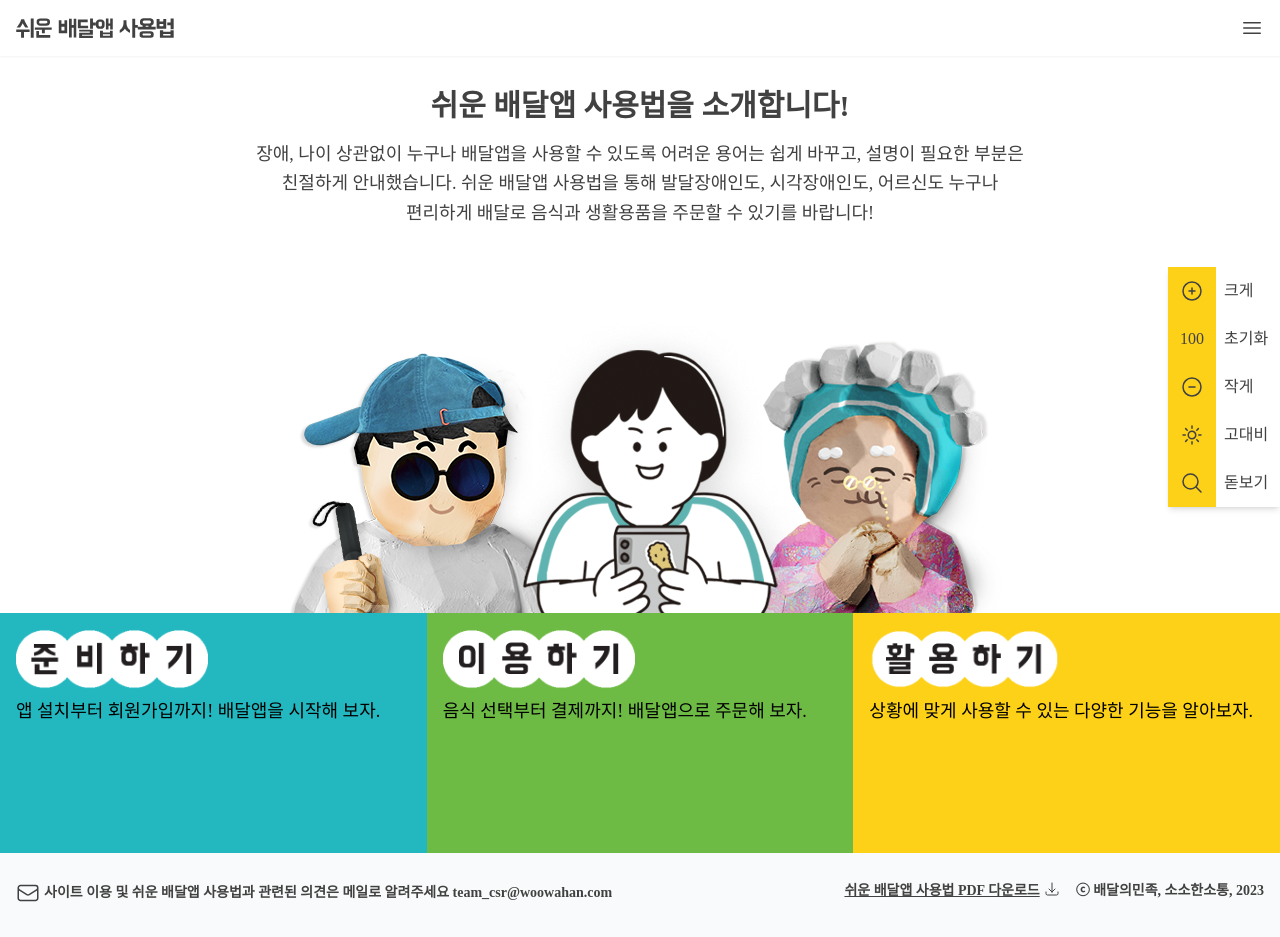
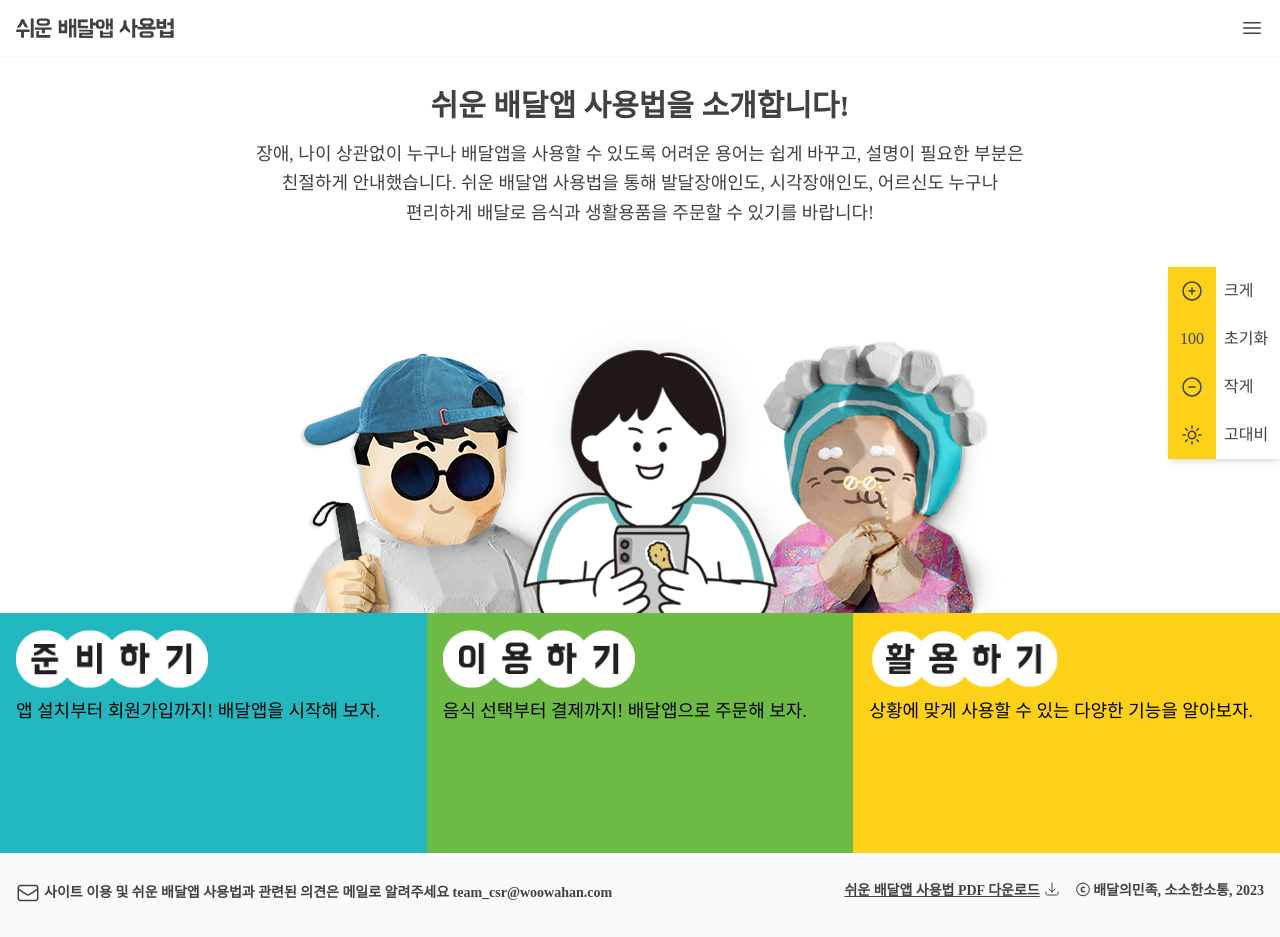
Before and after one commit to sungman5/rf-easybm, a Next.js app: page / in a window 1280 px wide. Built offline with nearby package versions, Linux system fonts and the light colour scheme; a web font is replaced by a local one.

Commit message:
쿠폰 대체텍스트 업데이트

```diff
--- a/package.json
+++ b/package.json
@@ -9,6 +9,7 @@
     "lint": "next lint"
   },
   "dependencies": {
+    "@ricarso/react-image-magnifiers": "^1.9.0",
     "autoprefixer": "10.4.14",
     "eslint": "8.40.0",
     "eslint-config-next": "13.4.1",
--- a/src/components/acce_options.js
+++ b/src/components/acce_options.js
@@ -1,99 +1,132 @@
 'use client';
 
+import { MagnifierContainer, MagnifierPreview, MagnifierZoom } from "@ricarso/react-image-magnifiers";
 import html2canvas from "html2canvas";
-import { useCallback, useState } from "react";
+import { useCallback, useEffect, useState } from "react";
 // import setMagnifier from "../../public/lib/scripts/magnifier";
+
 
 export default function AccessibilityButtons({zoom, isNavOpen, isContrast, setIsContrast, setZoom}) {
 
 //돋보기
-    async function setMagnifier() {
-        console.log("캡쳐!");
+    // async function setMagnifier() {
+    //     console.log("캡쳐!");
 
-        const targetDom = document.querySelector("header");
+    //     const targetDom = document.querySelector("header");
 
-        // 스샷 후 메인에 띄우기
-        const addScreenShot = async () => {
-            const newFrame = document.createElement("div");
-            const closeBtn = document.createElement("button");
-            const magnifier = document.createElement("div");
+    //     // 스샷 후 메인에 띄우기
+    //     const addScreenShot = async () => {
+    //         const newFrame = document.createElement("div");
+    //         const closeBtn = document.createElement("button");
+    //         const magnifier = document.createElement("div");
 
-            const closeAction = () => {
-                newFrame.remove();
-            };
+    //         const closeAction = () => {
+    //             newFrame.remove();
+    //         };
 
-            const screenShot = await html2canvas(document.body);
-            newFrame.id = "viewFrame";
-            newFrame.classList.add(
-                "fixed",
-                "inset-0",
-                "overflow-y-auto",
-                "bg-green-100",
-                "object-cover"
-            );
-            closeBtn.classList.add(
-                "absolute",
-                "top-4",
-                "right-4",
-                "bg-BMgray200",
-                "rounded-full",
-                "w-16",
-                "h-16",
-                "shadow-lg",
-                "font-bold",
-                "text-lg"
-            );
-            closeBtn.innerText = "닫기";
-            closeBtn.addEventListener("click", closeAction);
+    //         const screenShot = await html2canvas(document.body);
+    //         newFrame.id = "viewFrame";
+    //         newFrame.classList.add(
+    //             "fixed",
+    //             "inset-0",
+    //             "overflow-y-auto",
+    //             "bg-green-100",
+    //             "object-cover"
+    //         );
+    //         closeBtn.classList.add(
+    //             "absolute",
+    //             "top-4",
+    //             "right-4",
+    //             "bg-BMgray200",
+    //             "rounded-full",
+    //             "w-16",
+    //             "h-16",
+    //             "shadow-lg",
+    //             "font-bold",
+    //             "text-lg"
+    //         );
+    //         closeBtn.innerText = "닫기";
+    //         closeBtn.addEventListener("click", closeAction);
 
-            magnifier.className = "magnifier";
-            magnifier.classList.add(
-                "absolute",
-                "pointer-events-none",
-                "w-64",
-                "h-64",
-                "border",
-                "border-black",
-                "rounded-full",
-                "bg-no-repeat",
-                "hidden"
-            );
+    //         magnifier.className = "magnifier";
+    //         magnifier.classList.add(
+    //             "absolute",
+    //             "pointer-events-none",
+    //             "w-64",
+    //             "h-64",
+    //             "border",
+    //             "border-black",
+    //             "rounded-full",
+    //             "bg-no-repeat",
+    //             "hidden"
+    //         );
 
-            targetDom.appendChild(newFrame);
-            newFrame.appendChild(screenShot);
-            newFrame.appendChild(closeBtn);
-            newFrame.appendChild(magnifier);
+    //         targetDom.appendChild(newFrame);
+    //         newFrame.appendChild(screenShot);
+    //         newFrame.appendChild(closeBtn);
+    //         newFrame.appendChild(magnifier);
 
-            newFrame.addEventListener("mousemove", (event) => {
-                const bounds = newFrame.getBoundingClientRect();
-                const x = event.clientX - bounds.left;
-                const y = event.clientY - bounds.top;
-                const scaleX = 2;
-                const scaleY = 2;
+    //         newFrame.addEventListener("mousemove", (event) => {
+    //             const bounds = newFrame.getBoundingClientRect();
+    //             const x = event.clientX - bounds.left;
+    //             const y = event.clientY - bounds.top;
+    //             const scaleX = 2;
+    //             const scaleY = 2;
 
-                magnifier.classList.remove("hidden");
-                magnifier.style.left = `${x - magnifier.offsetWidth / 2}px`;
-                magnifier.style.top = `${y - magnifier.offsetHeight / 2}px`;
-                magnifier.style.backgroundImage = `url(${screenShot.toDataURL()})`;
-                magnifier.style.backgroundSize = `${newFrame.offsetWidth * scaleX}px ${newFrame.offsetHeight * scaleY}px`;
-                const bgPosX = (x * scaleX) - (magnifier.offsetWidth / 2);
-                const bgPosY = (y * scaleY) - (magnifier.offsetHeight / 2);
-                magnifier.style.backgroundPosition = `-${bgPosX}px -${bgPosY}px`;
-            });
+    //             magnifier.classList.remove("hidden");
+    //             magnifier.style.left = `${x - magnifier.offsetWidth / 2}px`;
+    //             magnifier.style.top = `${y - magnifier.offsetHeight / 2}px`;
+    //             magnifier.style.backgroundImage = `url(${screenShot.toDataURL()})`;
+    //             magnifier.style.backgroundSize = `${newFrame.offsetWidth * scaleX}px ${newFrame.offsetHeight * scaleY}px`;
+    //             const bgPosX = (x * scaleX) - (magnifier.offsetWidth / 2);
+    //             const bgPosY = (y * scaleY) - (magnifier.offsetHeight / 2);
+    //             magnifier.style.backgroundPosition = `-${bgPosX}px -${bgPosY}px`;
+    //         });
 
 
 
-            newFrame.addEventListener("mouseleave", () => {
-                magnifier.classList.add("hidden");
-            });
+    //         newFrame.addEventListener("mouseleave", () => {
+    //             magnifier.classList.add("hidden");
+    //         });
 
-            console.log(screenShot);
-            console.log(newFrame);
-        };
+    //         console.log(screenShot);
+    //         console.log(newFrame);
+    //     };
 
-        addScreenShot();
+    //     addScreenShot();
+    // }
+
+
+//돋보기
+    function LetsMagnifier() {
+        const [imageURL, setImageURL] = useState(null);
+
+        // 웹 페이지의 스크린샷을 찍어 이미지 URL을 반환하는 함수
+        async function captureScreenshot() {
+            const canvas = await html2canvas(document.body);
+            return canvas.toDataURL();
+        }
+
+        // 컴포넌트가 마운트될 때 스크린샷을 찍고 이미지 URL을 state에 저장
+        useEffect(() => {
+            captureScreenshot().then(setImageURL);
+        }, []);
+
+        // 이미지 URL이 준비되면 Magnifier 컴포넌트들을 렌더링
+        return imageURL && (
+            <MagnifierContainer>
+                <div className="example-class">
+                    <MagnifierPreview imageSrc={imageURL} />
+                </div>
+                <MagnifierZoom style={{ height: "400px" }} imageSrc={imageURL} />
+            </MagnifierContainer>
+        );
     }
 
+
+
+
+    //줌
     const increaseZoom = () => {
         setZoom((prevZoom) => prevZoom + 0.1);
     };
@@ -140,6 +173,13 @@ export default function AccessibilityButtons({zoom, isNavOpen, isContrast, setIs
 
         <section aria-hidden={isNavOpen} id="mobile-option-set" className="fixed right-0 flex flex-col shadow-md top-1/3 w-28 bg-BM-white">
 
+            {/* <MagnifierContainer>
+                <div className="example-class">
+                    <MagnifierPreview imageSrc="./image.jpg" />
+                </div>
+                <MagnifierZoom style={{ height: "400px" }} imageSrc="./image.jpg" />
+            </MagnifierContainer> */}
+
             <button onClick={increaseZoom} aria-label="화면 확대" type="button" className="flex items-center gap-2 w-28">
                 <span aria-hidden={true} className="flex items-center justify-center w-12 h-12 bg-BM-tertiary">
                     <svg xmlns="http://www.w3.org/2000/svg" fill="none" viewBox="0 0 24 24" strokeWidth={1.5} stroke="currentColor" className="w-6 h-6">
@@ -170,15 +210,15 @@ export default function AccessibilityButtons({zoom, isNavOpen, isContrast, setIs
                 </span>
                 <span className="flex-1 text-left">고대비</span>
             </button>
-
-            <button onClick={setMagnifier} type="button" aria-label="돋보기" aria-checked={isMagStatus} role="checkbox" className="flex items-center gap-2 w-28">
+{/*
+            <button onClick={letsMagnifier} type="button" aria-label="돋보기" aria-checked={isMagStatus} role="checkbox" className="flex items-center gap-2 w-28">
                 <span aria-hidden={true} className="flex items-center justify-center w-12 h-12 bg-BM-tertiary">
                     <svg xmlns="http://www.w3.org/2000/svg" fill="none" viewBox="0 0 24 24" strokeWidth={1.5} stroke="currentColor" className="w-6 h-6">
                         <path strokeLinecap="round" strokeLinejoin="round" d="M21 21l-5.197-5.197m0 0A7.5 7.5 0 105.196 5.196a7.5 7.5 0 0010.607 10.607z" />
                     </svg>
                 </span>
                 <span className="flex-1 text-left">돋보기</span>
-            </button>
+            </button>                         */}
 
         </section>
     )
```
Also changed, not shown: public/lib/data.js, 1 other file (tests, documents, lock files or other folders).
